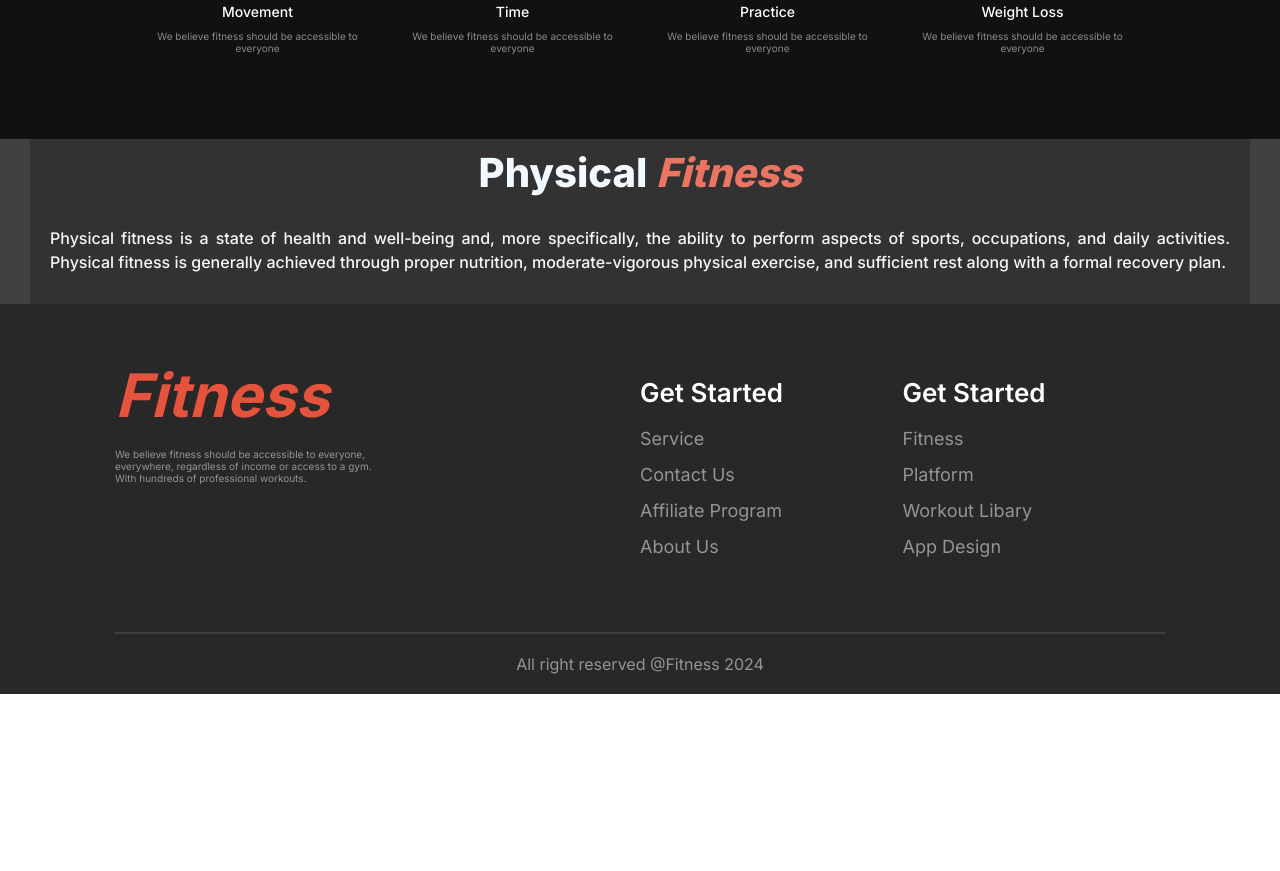
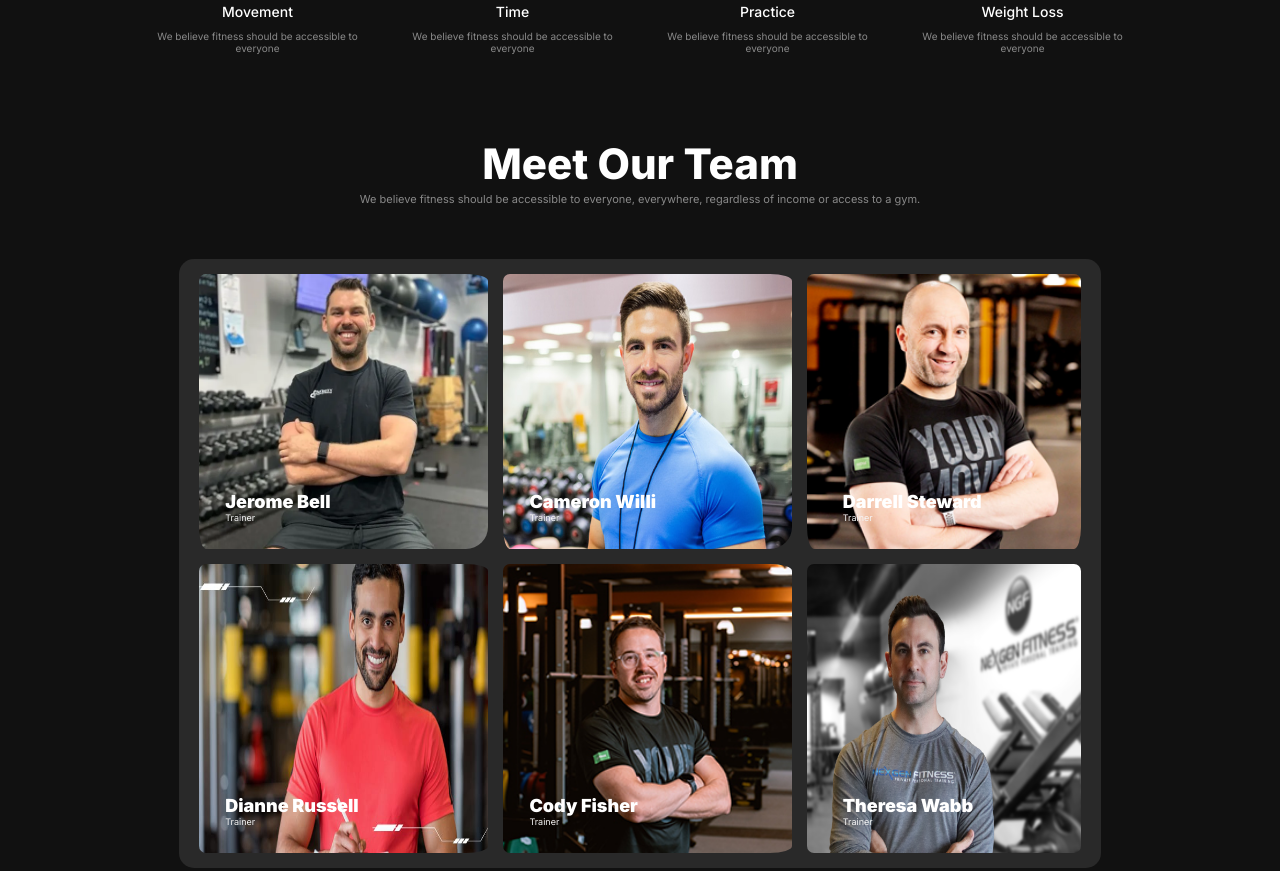
Before and after one commit to mdarmanhosen685913/Assignment-2, a plain HTML site: page index.html in a window 1280 px wide. Shown: the part 1047-1918 px from the top of the page. Before the commit the page ends 1741 px from the top, so only its background shows below. Drawn offline with Linux system fonts and the light colour scheme; a web font is replaced by a local one.

Commit message:
trainer team part done

```diff
--- a/index.html
+++ b/index.html
@@ -93,6 +93,44 @@
             </div>
         </section>
     <!-- Change Your Habits part ends -->
+     <!-- team part starts -->
+      <section class="team-main">
+        <h1 class="team-head">Meet Our Team</h1>
+        <p class="team-d">We believe fitness should be accessible to everyone, everywhere, regardless of income or access to a gym.</p>
+        <section class="team-container">
+            <div class="team-son1">
+                <img id="img-team" src="images/trainer1.png" alt="">
+                <img id="img-team" src="images/trainer2.png" alt="">
+                <img src="images/trainer3.png" alt="">
+            </div>
+            <div class="team-son2">
+                <img id="img-team" src="images/trainer4.png" alt="">
+                <img id="img-team" src="images/trainer5.png" alt="">
+                <img src="images/trainer6.png" alt="">
+                <div class="trainer-1">
+                    <h1 class="trainer-head">Jerome Bell</h1>
+                    <p class="trainer-d">Trainer</p>
+                </div>
+                <div class="trainer-2">
+                    <h1 class="trainer-head">Cameron Willi</h1>
+                    <p class="trainer-d">Trainer</p>
+                </div><div class="trainer-3">
+                    <h1 class="trainer-head">Darrell Steward</h1>
+                    <p class="trainer-d">Trainer</p>
+                </div><div class="trainer-4">
+                    <h1 class="trainer-head">Dianne Russell</h1>
+                    <p class="trainer-d">Trainer</p>
+                </div><div class="trainer-5">
+                    <h1 class="trainer-head">Cody Fisher</h1>
+                    <p class="trainer-d">Trainer</p>
+                </div><div class="trainer-6">
+                    <h1 class="trainer-head">Theresa Wabb</h1>
+                    <p class="trainer-d">Trainer</p>
+                </div>
+            </div>
+        </section>
+      </section>
+      <!-- team part ends -->
     <!-- unique part starts -->
     <article class="optional-main">
         <div class="optional-div">
--- a/responsive.css
+++ b/responsive.css
@@ -69,7 +69,7 @@
 
     .section-container{
         flex-direction: column;
-        margin: 30px auto ;
+        margin: 30px auto 0px;
     }
     .section-d{
         margin: 0px 11px;
@@ -82,7 +82,52 @@
 
     }
     /* Change Your Habits part ends */
-
+/* team part starts */
+.team-container{
+    width: 80%;
+    justify-content: center;
+    align-items: center;
+}
+.team-son1 , .team-son2 {
+    flex-direction: column;
+}
+.team-son1 > img ,.team-son2 > img {
+    width: 100%;
+}
+#img-team{
+    padding-right: 15px;
+}
+.trainer-1{
+    position: absolute;
+    left: 10%;
+    top: 14%;
+}
+.trainer-2{
+    position: absolute;
+    top:30%;
+    left: 10%;
+}
+.trainer-3{
+    position: absolute;
+    top: 48%;
+    left: 10%;
+}
+.trainer-4{
+    position: absolute;
+    top: 60%;
+    left: 10%;
+}
+.trainer-5{
+    position: absolute;
+    top: 79%;
+    left: 10%;
+}
+.trainer-6{
+    position: absolute;
+    top: 96%;
+    left: 10%;
+}
+/* team part ends */
 /* footer starts */
     .footer-first-class{
         flex-direction: column;
--- a/style.css
+++ b/style.css
@@ -238,10 +238,101 @@
     font-weight: 400;
 }
 /* Change Your Habits part ends */
+/* team part starts */
+.team-main{
+    background: rgb(17, 17, 17);
+    padding-bottom: 70px;
+}
+.team-head{
+        color: rgb(255, 255, 255);
+        font-family: Inter;
+        font-size: 42px;
+        font-weight: 800;
+        line-height: 120%;
+        text-align: center;
+    }
+.team-d{
+    color: rgba(255, 255, 255, 0.5);
+    font-family: Inter;
+    font-size: 11px;
+    font-weight: 400;
+    line-height: 20px;
+    text-align: center;
+}
+.team-container{
+    border-radius: 15px;
+    width: 72%;
+    background-color: rgba(255, 255, 255, 0.1);
+    margin: 50px auto 0px;
+    position: relative;
+}
+.trainer-1{
+    position: absolute;
+    left: 5%;
+    top: 38%;
+}
+.trainer-2{
+    position: absolute;
+    top: 38%;
+    left: 38%;
+}
+.trainer-3{
+    position: absolute;
+    top: 38%;
+    left: 72%;
+}
+.trainer-4{
+    position: absolute;
+    top: 88%;
+    left: 5%;
+}
+.trainer-5{
+    position: absolute;
+    top: 88%;
+    left: 38%;
+}
+.trainer-6{
+    position: absolute;
+    top: 88%;
+    left: 72%;
+}
+.trainer-head{
+    color: white;
+    font-weight: 900;
+    font-family: Inter;
+    font-size: 18px;
+    text-align: left;
+}
+.trainer-d{
+    color: whitesmoke;
+    font-weight: 400;
+    font-family: Inter;
+    font-size: 9px;
+    text-align: left;
+}
+.team-son1 , .team-son2 {
+    display: flex;
+    justify-content: center;
+}
+.team-son1 > img{
+    padding: 15px 15px 0px 15px;
+}
+.team-son2 > img{
+    padding: 15px 15px 15px 15px;
+}
+.team-son1 > img ,.team-son2 > img {
+    width: 33%;
+    border-radius: 22px;
+}
+#img-team{
+    padding-right: 0px;
+}
+/* team part ends */
 /* unique part starts  */
 .optional-main{
     background: rgb(17, 17, 17);
     opacity: 0.8;
+    padding: 30px;
 }
 .optional-head{
     margin: 0px 30px;
```
